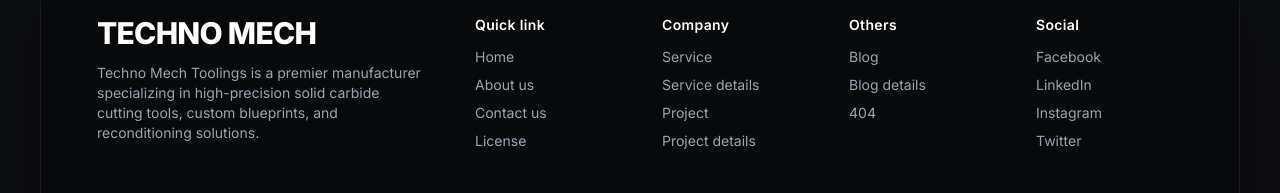
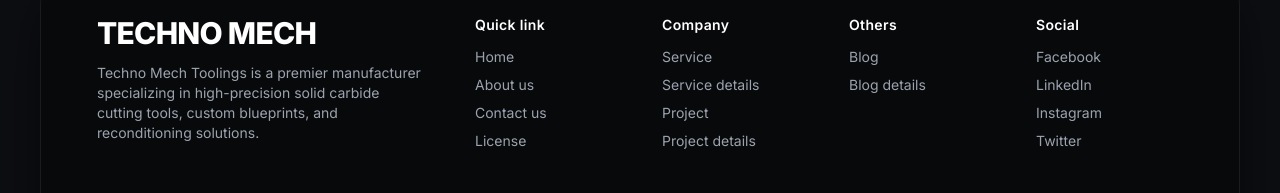
Before and after one commit to santhoshm21/techno-mill, a React (Vite) app: page / in a window 1280 px wide. Shown: the part 5063-5256 px from the top of the page. Built offline with nearby package versions, Linux system fonts and the light colour scheme.

Commit message:
Remove 404 link from Footer navigation

```diff
--- a/src/components/Footer.jsx
+++ b/src/components/Footer.jsx
@@ -110,11 +110,6 @@ export default function Footer() {
                     Blog details
                   </a>
                 </li>
-                <li>
-                  <Link to="/careers" className="hover:text-[#F5B800] transition-colors duration-200">
-                    404
-                  </Link>
-                </li>
               </ul>
             </div>
 
```
